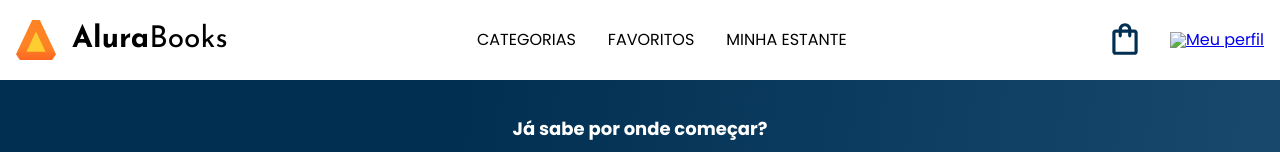
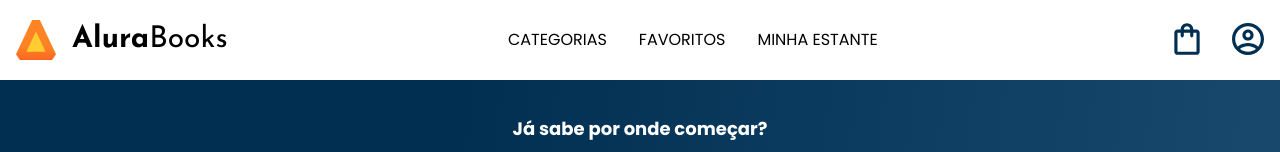
Before and after one commit to arlindopc110/aluraBooks, a plain HTML site: page index.html in a window 1280 px wide. Shown: the top 152 px of the page. Drawn offline with nearby package versions, Linux system fonts and the light colour scheme; files whose address does not match are found by name.

Commit message:
Update index.html

```diff
--- a/index.html
+++ b/index.html
@@ -79,7 +79,7 @@
                 <p class="container__texto">Minha sacola</p>
             </a>
             <a href="#" class="container__link">
-                <img src=assets/img/Usuario.svg" alt="Meu perfil" class="container__imagem">
+                <img src="assets/img/Usuario.svg" alt="Meu perfil" class="container__imagem">
                 <p class="container__texto">Meu perfil</p>
             </a>
         </div>
```
